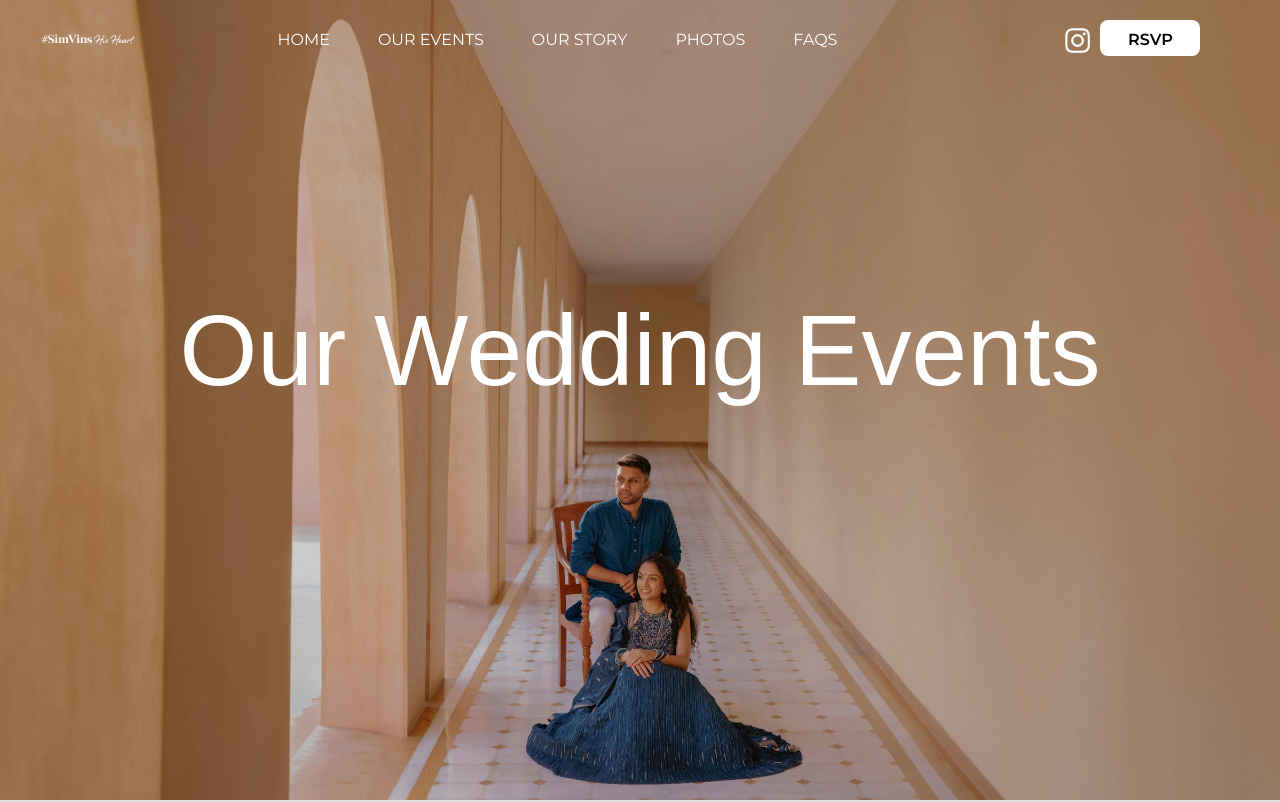
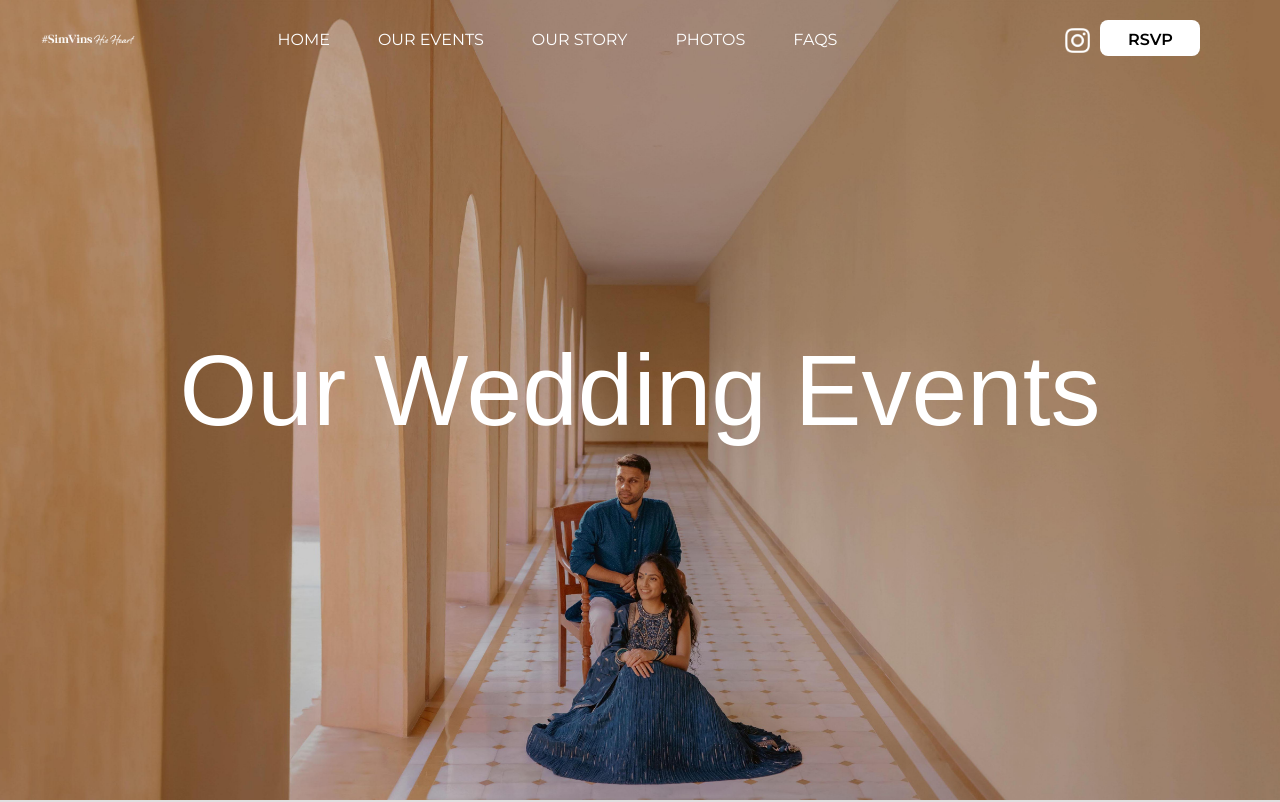
Before and after one commit to rush212000/Vinay-SimhikaV1, a React (Create React App) app: page /pages/OurEvent in a window 1280 px wide. Shown: the top 802 px of the page. Built offline with nearby package versions, Linux system fonts and the light colour scheme; a web font is replaced by a local one.

Commit message:
Header Size and Position

```diff
--- a/src/pages/FAQs.js
+++ b/src/pages/FAQs.js
@@ -31,6 +31,8 @@ const FAQs = () => {
             fontFamily: 'shelby, sans-serif',
             fontStyle: 'normal',
             fontSize: '100px',
+            position: 'relative',
+            bottom: 10
           }}
         >
           FAQs
--- a/src/pages/OurEvent.js
+++ b/src/pages/OurEvent.js
@@ -41,7 +41,7 @@ const OurEvent = () => {
             fontStyle: 'normal',
             fontSize: '100px',
             position: 'relative',
-            bottom: 50,
+            bottom: 10,
           }}
         >
           Our Wedding Events
--- a/src/pages/OurStory.js
+++ b/src/pages/OurStory.js
@@ -31,6 +31,8 @@ const OurStory = () => {
             fontFamily: 'shelby, sans-serif',
             fontStyle: 'normal',
             fontSize: '100px',
+            position: 'relative',
+            bottom: 10
           }}
         >
           Our Story
```
